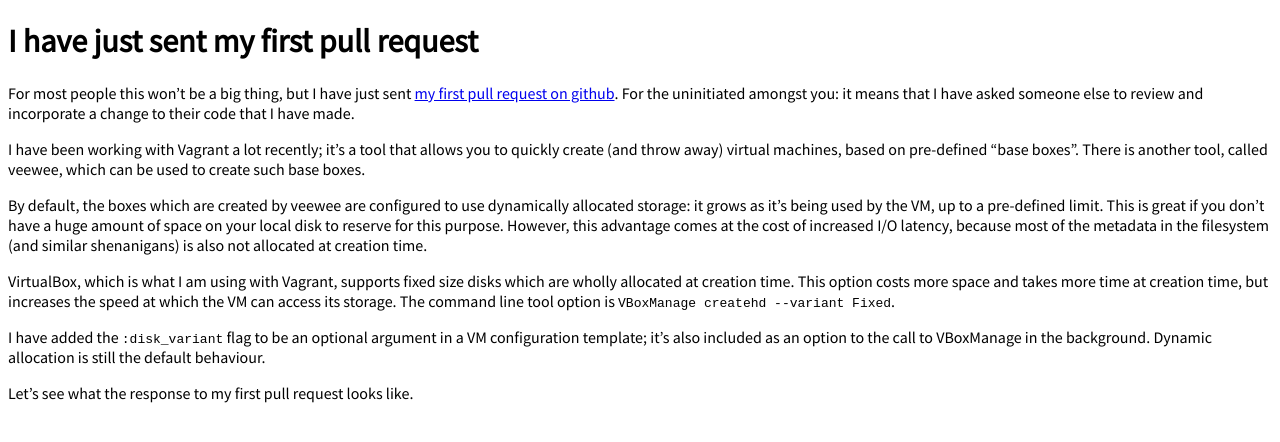
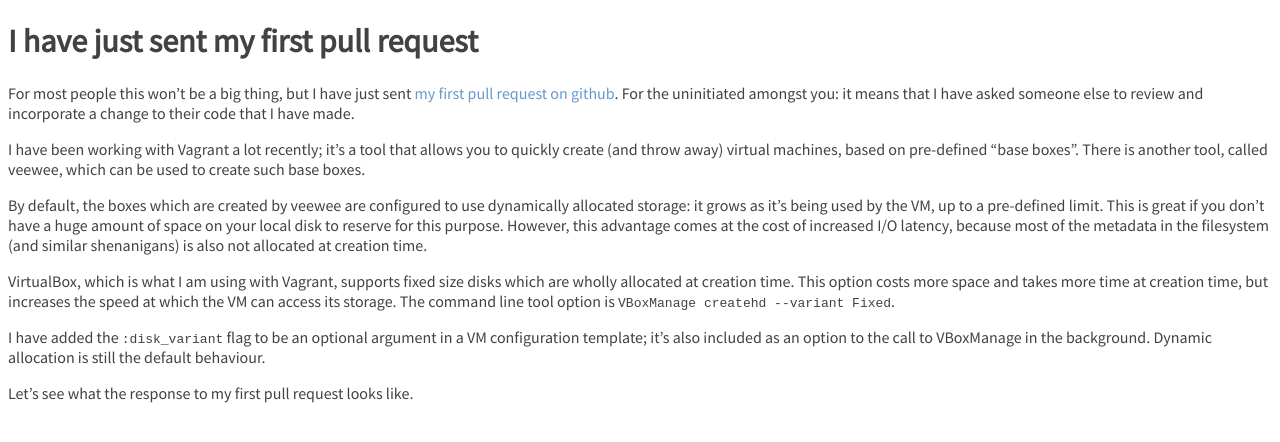
Before and after one commit to froschi/froschi.github.com, a Jekyll site: the page built from _posts/2012-08-18-i-have-just-sent-my-first-pull-request.md, in a window 1280 px wide. Shown: the top 442 px of the page. Built offline with Jekyll 4.4.1, drawn with Linux system fonts in a browser that asks for light colours; Markdown is read by kramdown in place of the engine named in the settings.

Commit message:
Fleshed out CSS.
Signed-off-by: Thorsten Fischer <thorsten@froschi.org>

```diff
--- a/css/screen.css
+++ b/css/screen.css
@@ -1,3 +1,49 @@
+::selection{
+  background: #FFFFC0;
+  color: #424242;
+}
+::-moz-selection{
+  background: #FFFFC0;
+  color: #424242;
+}
+
 body {
   font-family: 'Source Sans Pro', sans-serif;
+  background: #ffffff;
+  color: #424242;
 }
+
+a img {
+  border:none;
+}
+
+a {
+  text-decoration: none;
+  color: #6699cc;
+}
+
+a:hover {
+  color: #424242;
+}
+
+#header {
+  background: #f8f8f8;
+  border-bottom: 1px solid #eee;
+  padding: 15px 0;
+  margin: 0 0 20px 0;
+}
+
+#headercontent {
+  width: 650px;
+  margin: 0 auto;
+}
+
+#headercontent h1 {
+  padding: 0;
+  margin: 0;
+}
+
+#main {
+  width: 650px;
+  margin: 0 auto;
+}
```
